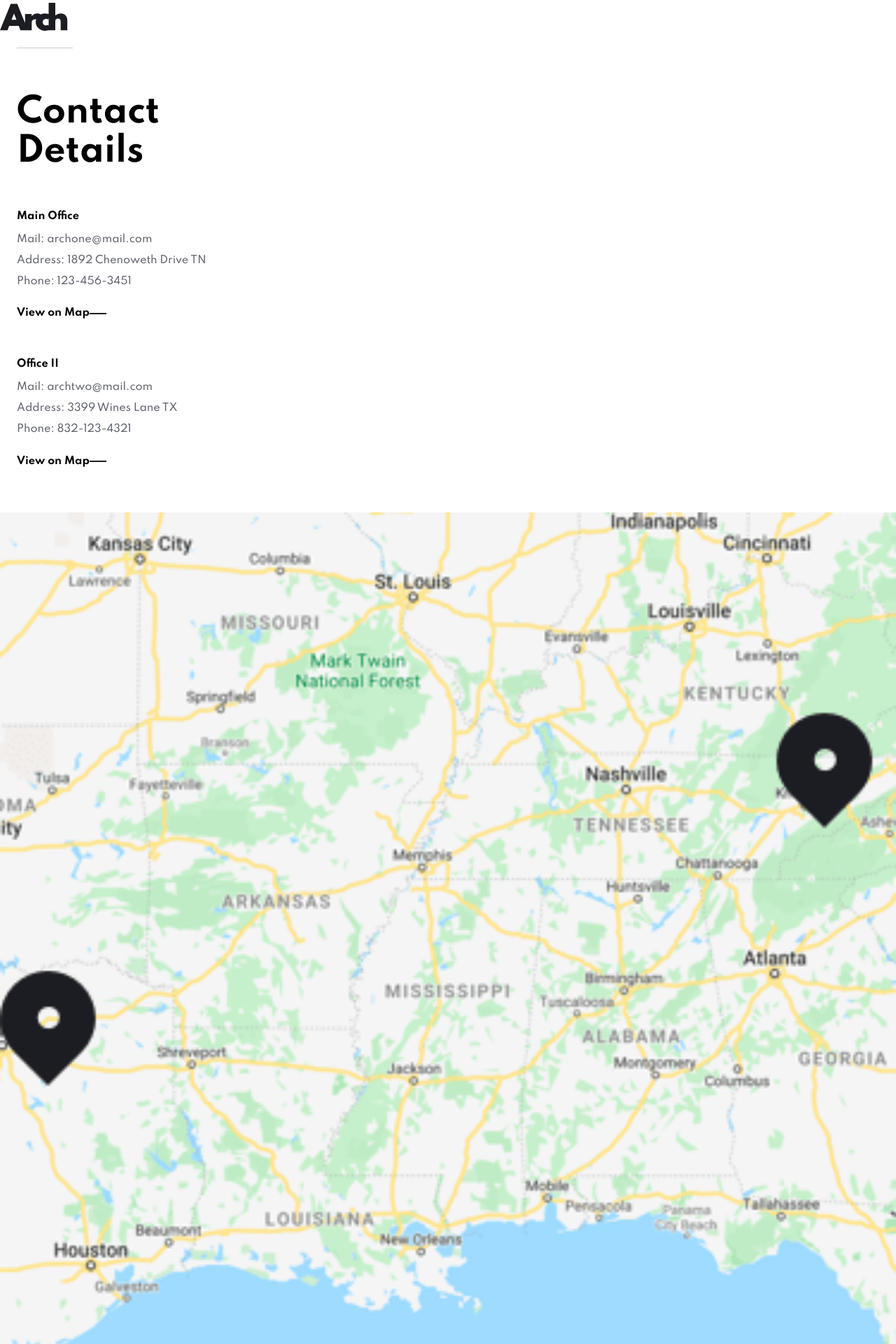
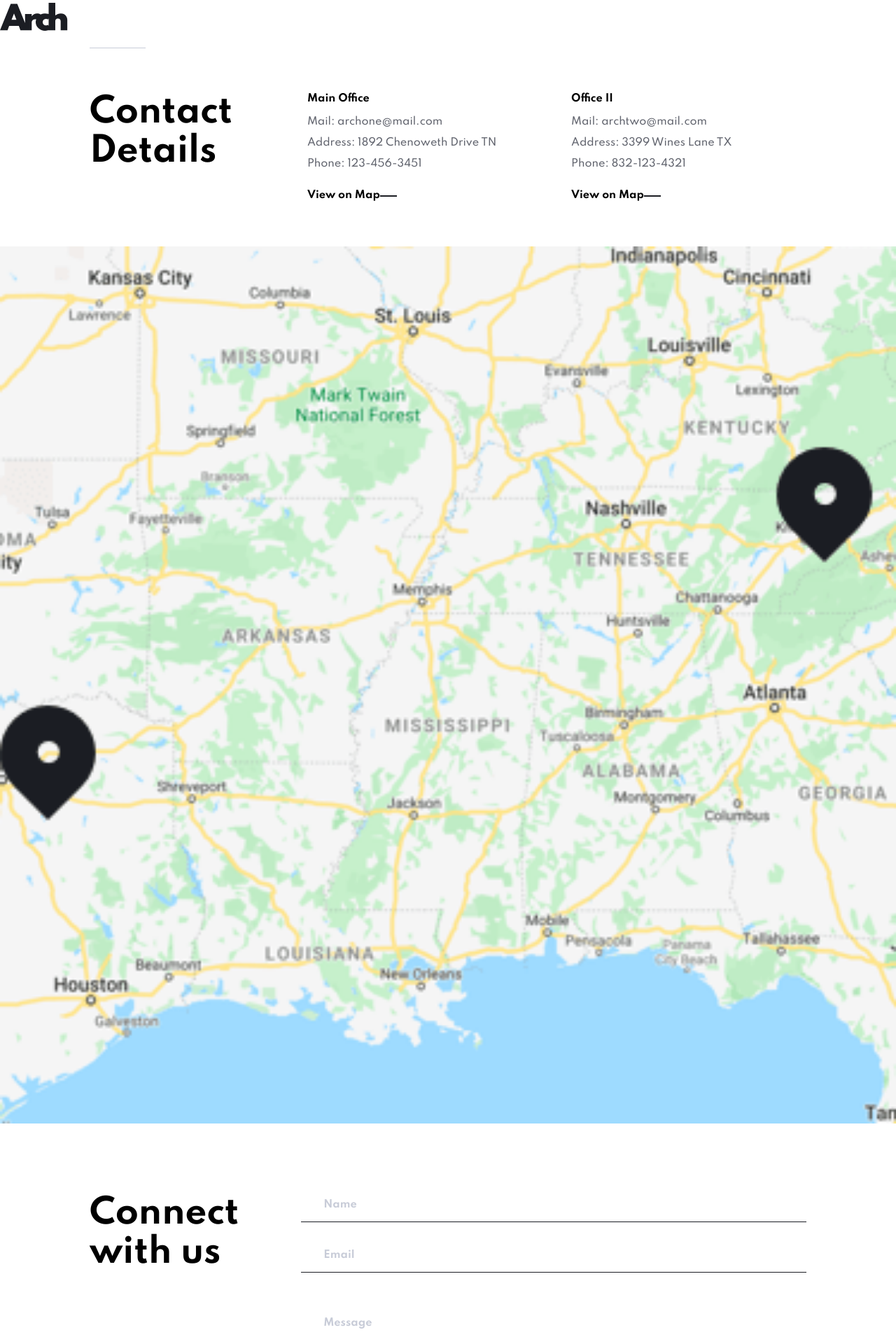
Before and after one commit to toriola998/Arch-studio, a Vue app: page /contact in a window 1280 px wide. Shown: the part 20-1940 px from the top of the page at 70% size. Built offline with nearby package versions, Linux system fonts and the light colour scheme.

Commit message:
added laptop screen view

```diff
--- a/src/components/ContactInfo.vue
+++ b/src/components/ContactInfo.vue
@@ -1,10 +1,12 @@
 <template>
     <div class="contact-info-wrap">
-        <p class="heading-p">{{ headingTitle }}</p>
-        <div class="contact-info">
-            <a href=""> {{ mail }}</a>
-            <address> {{ address }}</address>
-            <a href=""> {{ phone }}</a>
+        <div>
+            <p class="heading-p">{{ headingTitle }}</p>
+            <div class="contact-info">
+                <a href=""> {{ mail }}</a>
+                <address> {{ address }}</address>
+                <a href=""> {{ phone }}</a>
+            </div>
         </div>
         <div class="flex">
             <p><strong>View on Map</strong></p>
@@ -42,4 +44,18 @@ export default {
     .contact-info-wrap {
         margin-top: 3.5rem ;
     }
+
+    @media screen and (min-width: 700px) {
+        .contact-info-wrap {
+            display: flex;
+            justify-content: space-between ;
+        }
+    }
+
+    @media screen and (min-width: 1000px) {
+        .contact-info-wrap {
+            display: initial;
+            margin-top: unset;
+        }
+    }
 </style>
--- a/src/views/Contact.vue
+++ b/src/views/Contact.vue
@@ -2,11 +2,13 @@
     <Header />
     <section class="contact">
         <div class="line"></div>
-        <h2>Contact<br> Details</h2>
-        <ContactInfo headingTitle="Main Office" mail="Mail: archone@mail.com"
-                    address="Address: 1892  Chenoweth Drive TN" phone="Phone: 123-456-3451" />
-        <ContactInfo headingTitle="Office II" mail="Mail: archtwo@mail.com"
-                    address="Address: 3399  Wines Lane TX" phone="Phone: 832-123-4321" />
+        <div class="flex-contact">
+            <h2>Contact <br> Details</h2>
+            <ContactInfo headingTitle="Main Office" mail="Mail: archone@mail.com"
+                        address="Address: 1892  Chenoweth Drive TN" phone="Phone: 123-456-3451" />
+            <ContactInfo headingTitle="Office II" mail="Mail: archtwo@mail.com"
+                        address="Address: 3399  Wines Lane TX" phone="Phone: 832-123-4321" />
+        </div>
     </section>
 
     <section>
@@ -14,12 +16,14 @@
     </section>
 
     <section class="contact-form">
-        <h2>Connect<br> with us</h2>
+        <h2>Connect <br> with us</h2>
         <form>
             <input type="text" placeholder="Name"/>
             <input type="text" placeholder="Email" />
             <textarea type="text" placeholder="Message"></textarea>
-            <button type="submit" class="flex"><img src="./../assets/icons/icon-arrow.svg" alt=""/></button>
+            <button type="submit" class="flex">
+                <img src="./../assets/icons/icon-arrow.svg" alt=""/>
+            </button>
         </form>
     </section>
     <Footer />
@@ -41,9 +45,12 @@ export default {
 </script>
 
 <style scoped>
-    .contact,
+    .contact {
+        padding: 0 1.5rem 4rem;
+    }
+
     .contact-form {
-        padding: 0 1.5rem 4rem;
+        padding: 4rem 1.5rem 7rem;
     }
 
     .map {
@@ -54,8 +61,8 @@ export default {
     input,
     textarea,
     button {
-        outline: none;
-        border: none;
+        outline: 0;
+        border: 0;
     }
 
     input,
@@ -88,4 +95,42 @@ export default {
         justify-content: center;
     }
 
+    @media screen and (min-width: 520px) {
+        .contact {
+            padding: 0 4rem 4rem;
+        }
+
+        .contact-form {
+            padding: 4rem 4rem 7rem;
+        }
+
+    }
+    @media screen and (min-width: 700px) {
+        .contact-form {
+            display: grid;
+            grid-template-columns: auto auto;
+        }
+
+        .contact-form h2 {
+            margin: 2rem 3rem 0 0;
+        }
+    }
+
+    @media screen and (min-width: 1000px) {
+        .flex-contact {
+            display: grid;
+            grid-template-columns: auto auto auto;
+        }
+    }
+
+
+    @media screen and (min-width: 1200px) {
+         .contact {
+            padding: 0 8rem 4rem;
+        }
+
+        .contact-form {
+            padding: 4rem 8rem 7rem;
+        }
+    }
 </style>
```
